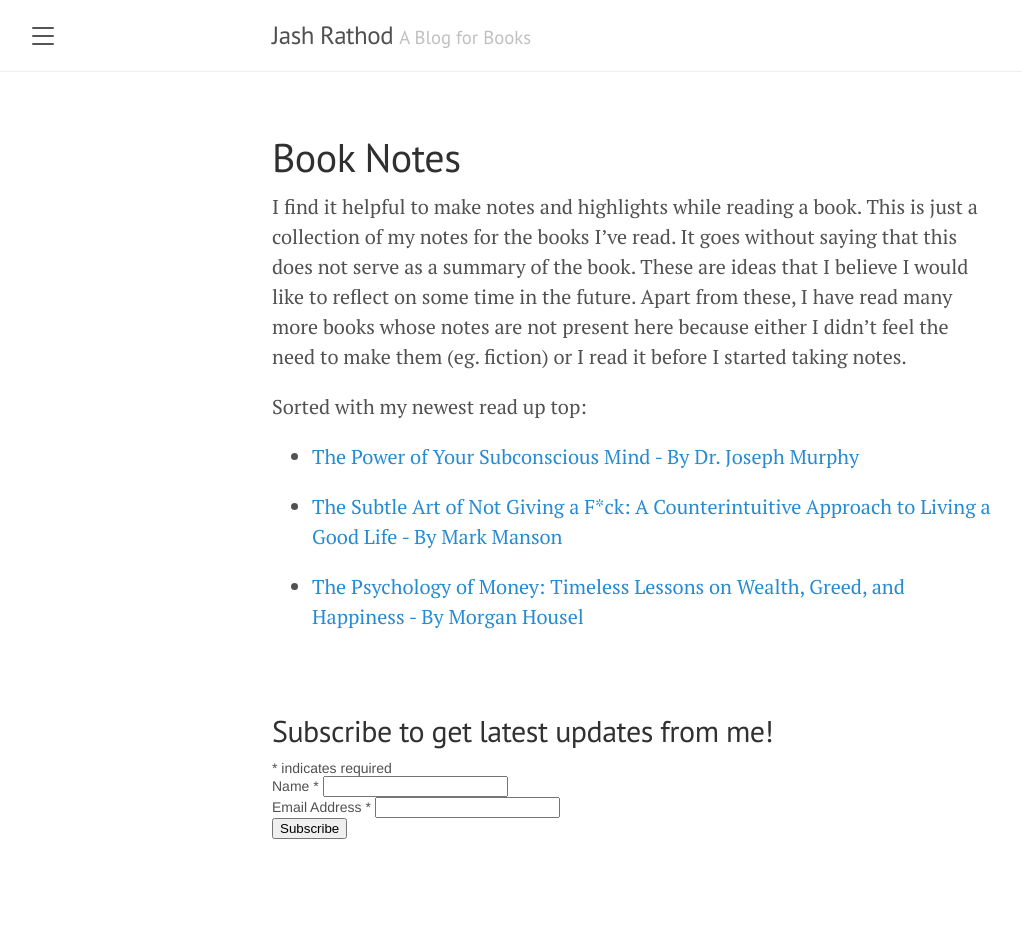
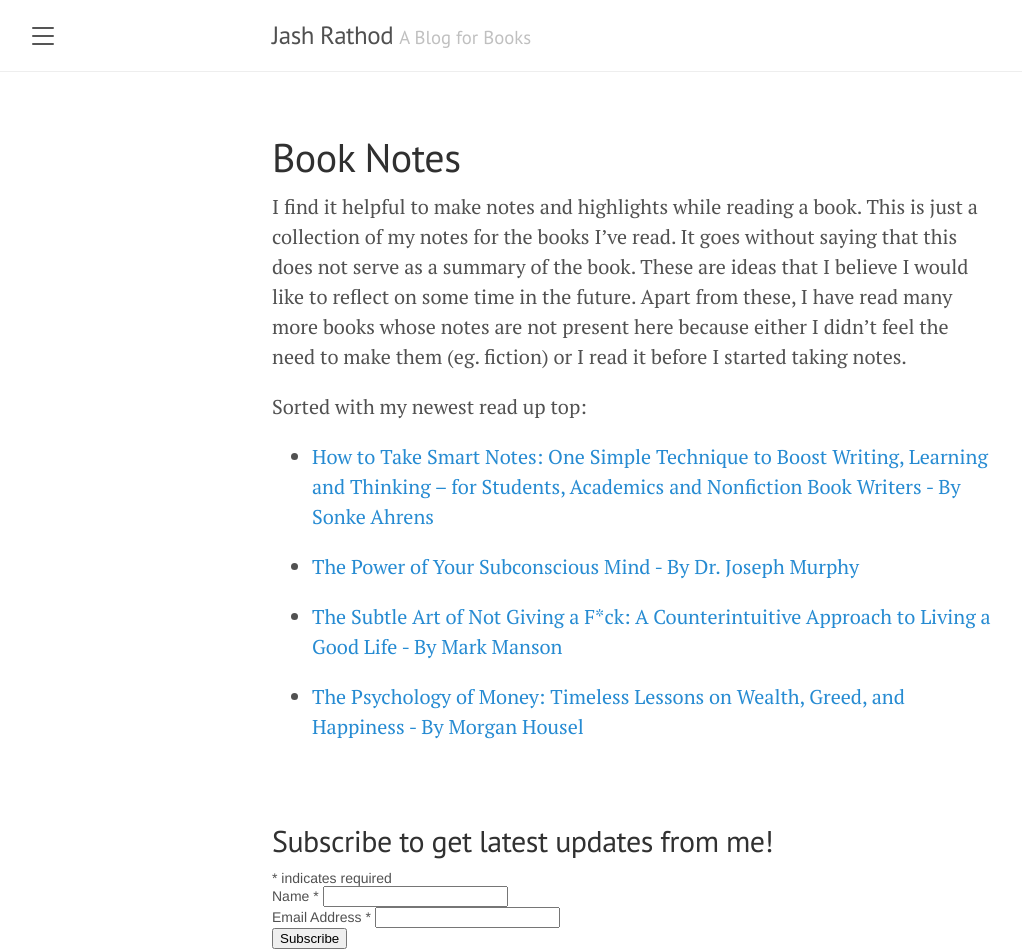
Before and after one commit to jashrathod/book-blog, a Jekyll site: the page built from notes.md, in a window 1280 px wide. Shown: the whole page, without its empty margins (8-1030 px from the left). Built offline with Jekyll 4.4.1, drawn with Linux system fonts in a browser that asks for light colours; comment, search, counter and statistics services are not loaded; before the commit the page ends 900 px from its top, so only the background shows below that.

Commit message:
Update notes.md

```diff
--- a/notes.md
+++ b/notes.md
@@ -10,6 +10,8 @@ taking notes.
 
 Sorted with my newest read up top:
 
+- [How to Take Smart Notes: One Simple Technique to Boost Writing, Learning and Thinking – for Students, Academics and Nonfiction Book Writers - By Sonke Ahrens](https://jashrathod.github.io/book-blog/2021/08/30/how-to-take-smart-notes/)
+
 - [The Power of Your Subconscious Mind - By Dr. Joseph Murphy](https://jashrathod.github.io/book-blog/2021/08/29/the-power-of-your-subconscious-mind/)
 
 - [The Subtle Art of Not Giving a F*ck: A Counterintuitive Approach to Living a Good Life - By Mark Manson](https://jashrathod.github.io/book-blog/2021/07/01/the-subtle-art/)
```
